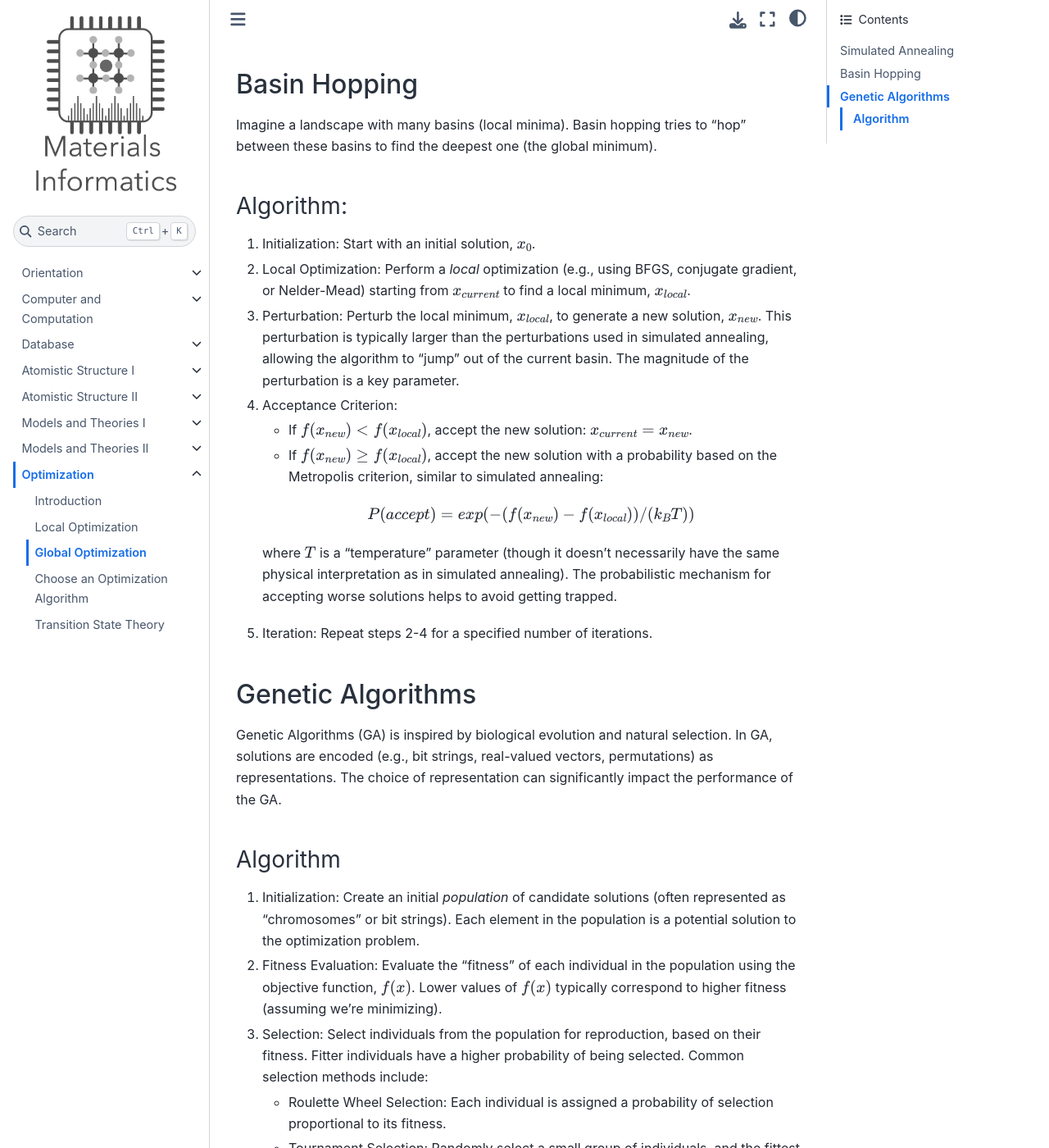
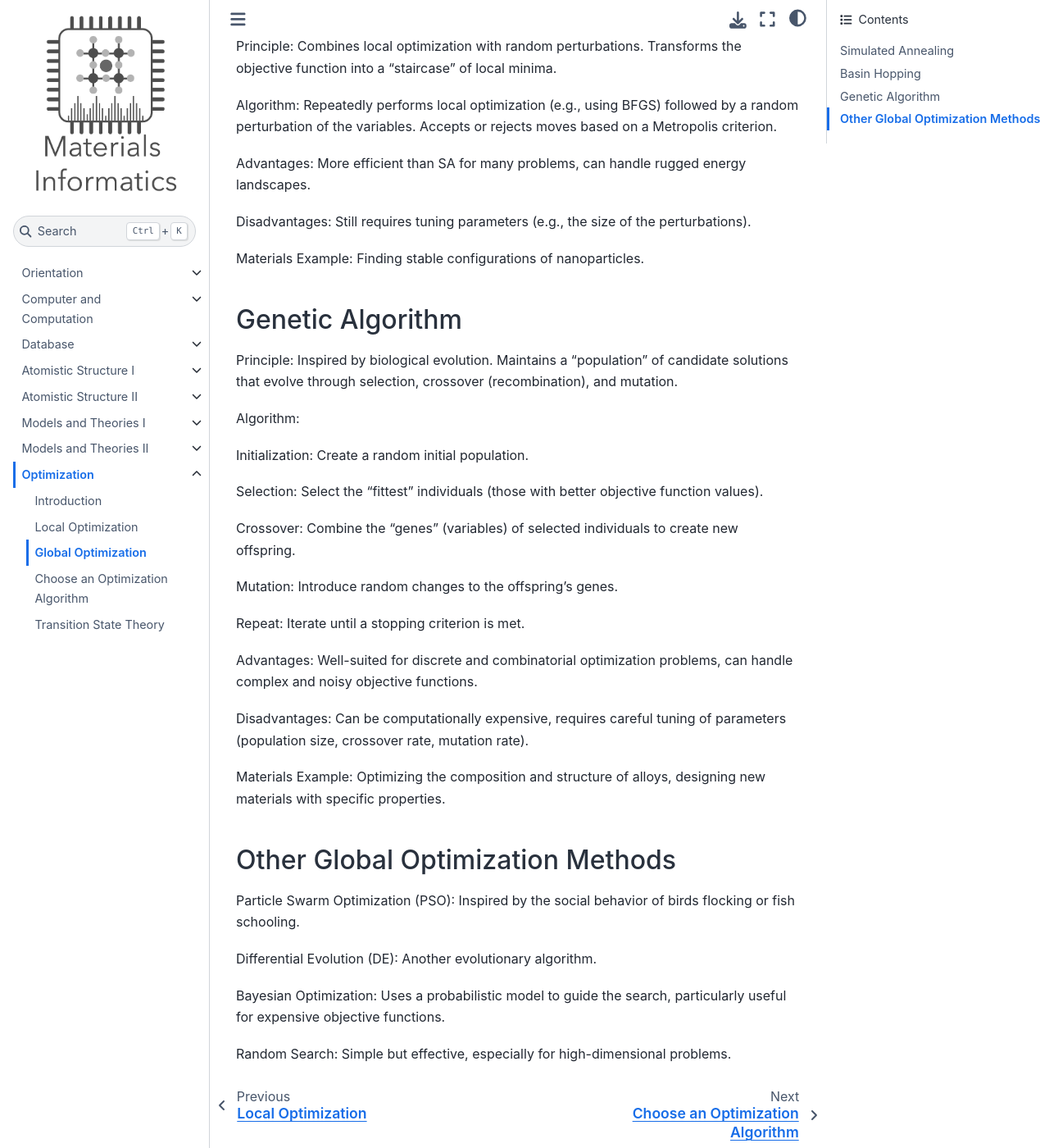
Before and after one commit to deng-group/MLE4217_5219_book, a Jupyter Book: the page built from optimization/global_optimization.md, in a window 1280 px wide and 1400 px high, scrolled down 1580 px. Shown: the whole window at 82% size. Built offline with Jupyter Book 1.0.4 settings and Sphinx 7.4.7 and the Sphinx Book theme 1.1.4, drawn with Linux system fonts in a browser that asks for light colours; pages that are not in the unit, such as notebooks, are missing from menus; comment, search, counter and statistics services are not loaded; some of the changed text lies outside the part shown.

```diff
--- a/optimization/global_optimization.md
+++ b/optimization/global_optimization.md
@@ -1,14 +1,18 @@
 # Global Optimization
-Materials optimization problems often involve non-convex objective functions with multiple local minima. Local optimization methods, while efficient for finding a local minimum, can easily get trapped and fail to find the global minimum. This is where global optimization algorithms come into play. Global optimization methods are designed to explore the search space more broadly, increasing the chances of locating the global optimum. These methods are generally more computationally intensive than local methods, but this is often necessary to overcome the challenge of non-convexity.
+Global methods aim to find the global minimum, even in non-convex problems.
+
+Generally more computationally expensive than local methods.
+
+Often involve a combination of exploration (searching the entire space) and exploitation (refining promising regions).
 
 
 ## Simulated Annealing
-Simulated annealing is inspired by the annealing process in metallurgy, where a material is heated and then slowly cooled to reduce defects and reach a low-energy state (a more stable configuration). Starts at a high "temperature" (allowing exploration) and gradually cools down (focusing on exploitation). Accepts moves that worsen the objective function with a probability that decreases with temperature.
+Principle: Inspired by the annealing process in metallurgy. Starts at a high "temperature" (allowing exploration) and gradually cools down (focusing on exploitation). Accepts moves that worsen the objective function with a probability that decreases with temperature.
 
 ### Algorithm
 1.  Initialization: Start with an initial solution, $x_0$, and a high"temperature," $T$.
-2.  Generate Neighbor: Generate a random neighboring solution, $x_{new}$, byperturbing the current solution. The nature of the perturbation depends on theproblem (e.g., for a continuous variable, you might add a random number drawnfrom a normal distribution; for a discrete variable, you might randomly changeone of the components).
-3.  Evaluate Energy Change: Calculate the change in the objective function(often referred to as "energy" in the context of simulated annealing), $\Delta E= f(x_{new}) - f(x_{current})$.
+2.  Generate Neighbor: Generate a random neighboring solution, $x_{new}$, by perturbing the current solution. The nature of the perturbation depends on the problem (e.g., for a continuous variable, you might add a random number drawnfrom a normal distribution; for a discrete variable, you might randomly changeone of the components).
+3.  Evaluate Energy Change: Calculate the change in the objective function (often referred to as "energy" in the context of simulated annealing), $\Delta E= f(x_{new}) - f(x_{current})$.
 4.  Acceptance Criterion:
     - If $\Delta E \le 0$ (the new solution is better), accept the new solution: $x_{current} = x_{new}$.
     - If $\Delta E > 0$ (the new solution is worse), accept the new solution with a probability given by the Metropolis criterion:
@@ -27,37 +31,43 @@
 6.  Iteration: Repeat steps 2-5 until a stopping criterion is met (e.g., the temperature reaches a predefined minimum value, a maximum number of iterations is reached, or the objective function value hasn't improved significantly for a certain number of iterations).
 
 ## Basin Hopping
-Imagine a landscape with many basins (local minima).  Basin hopping tries to "hop" between these basins to find the deepest one (the global minimum).
+Principle: Combines local optimization with random perturbations. Transforms the objective function into a "staircase" of local minima.
 
-### Algorithm:
-1.  Initialization: Start with an initial solution, $x_0$.
-2.  Local Optimization: Perform a *local* optimization (e.g., using BFGS, conjugate gradient, or Nelder-Mead) starting from $x_{current}$ to find a local minimum, $x_{local}$.
-3.  Perturbation: Perturb the local minimum, $x_{local}$, to generate a new solution, $x_{new}$. This perturbation is typically larger than the perturbations used in simulated annealing, allowing the algorithm to "jump" out of the current basin. The magnitude of the perturbation is a key parameter.
-4.  Acceptance Criterion:
-    - If $f(x_{new}) < f(x_{local})$, accept the new solution: $x_{current} = x_{new}$.
-    - If $f(x_{new}) \ge f(x_{local})$, accept the new solution with a probability based on the Metropolis criterion, similar to simulated annealing:
+Algorithm: Repeatedly performs local optimization (e.g., using BFGS) followed by a random perturbation of the variables. Accepts or rejects moves based on a Metropolis criterion.
 
-    $$P(accept) = exp(-(f(x_{new}) - f(x_{local})) / (k_B T))$$
+Advantages: More efficient than SA for many problems, can handle rugged energy landscapes.
 
-    where $T$ is a "temperature" parameter (though it doesn't necessarily have the same physical interpretation as in simulated annealing). The probabilistic mechanism for accepting worse solutions helps to avoid getting trapped.
+Disadvantages: Still requires tuning parameters (e.g., the size of the perturbations).
 
-5.  Iteration: Repeat steps 2-4 for a specified number of iterations.
+Materials Example: Finding stable configurations of nanoparticles.
 
-## Genetic Algorithms
-Genetic Algorithms (GA) is inspired by biological evolution and natural selection. In GA, solutions are encoded (e.g., bit strings, real-valued vectors, permutations) as representations. The choice of representation can significantly impact the performance of the GA.
 
-### Algorithm
-1.  Initialization: Create an initial *population* of candidate solutions (often represented as "chromosomes" or bit strings).  Each element in the population is a potential solution to the optimization problem.
-2.  Fitness Evaluation: Evaluate the "fitness" of each individual in the population using the objective function, $f(x)$.  Lower values of $f(x)$ typically correspond to higher fitness (assuming we're minimizing).
-3.  Selection: Select individuals from the population for reproduction, based on their fitness.  Fitter individuals have a higher probability of being selected. Common selection methods include:
-    - Roulette Wheel Selection:  Each individual is assigned a probability of selection proportional to its fitness.
-    - Tournament Selection:  Randomly select a small group of individuals, and the fittest individual in that group is chosen for reproduction.
-4.  Crossover:  Combine the "genetic material" (parts of the representation) of selected pairs of individuals ("parents") to create new "offspring" solutions.  This involves exchanging parts of their chromosomes (or bit strings). Common crossover methods include:
-    - Single-Point Crossover:  A single crossover point is chosen, and the parts of the chromosomes before and after that point are swapped between the parents.
-    - Two-Point Crossover: Two crossover points are chosen.
-    - Uniform Crossover:  Each bit (or element) is swapped with a certain probability.
-5.  Mutation: Introduce random changes (mutations) to the offspring solutions. This helps to maintain diversity in the population and explore new regions of the search space.  For bit strings, mutation might involve flipping a bit (0 to 1 or 1 to 0). For real-valued representations, mutation might involve adding a small random number.
-6.  Replacement: Replace some or all of the individuals in the original population with the new offspring.  Common strategies include:
-    - Generational Replacement:  The entire population is replaced by the offspring.
-    - Elitism:  The best few individuals from the previous generation are preserved and carried over to the next generation.
-7.  Iteration: Repeat steps 2-6 for a specified number of generations or until a convergence criterion is met.
+## Genetic Algorithm
+Principle: Inspired by biological evolution. Maintains a "population" of candidate solutions that evolve through selection, crossover (recombination), and mutation.
+
+Algorithm:
+
+Initialization: Create a random initial population.
+
+Selection: Select the "fittest" individuals (those with better objective function values).
+
+Crossover: Combine the "genes" (variables) of selected individuals to create new offspring.
+
+Mutation: Introduce random changes to the offspring's genes.
+
+Repeat: Iterate until a stopping criterion is met.
+
+Advantages: Well-suited for discrete and combinatorial optimization problems, can handle complex and noisy objective functions.
+
+Disadvantages: Can be computationally expensive, requires careful tuning of parameters (population size, crossover rate, mutation rate).
+
+Materials Example: Optimizing the composition and structure of alloys, designing new materials with specific properties.
+
+## Other Global Optimization Methods
+Particle Swarm Optimization (PSO): Inspired by the social behavior of birds flocking or fish schooling.
+
+Differential Evolution (DE): Another evolutionary algorithm.
+
+Bayesian Optimization: Uses a probabilistic model to guide the search, particularly useful for expensive objective functions.
+
+Random Search: Simple but effective, especially for high-dimensional problems.
```
Also changed, not shown: intro.md (+3 -0 lines).
